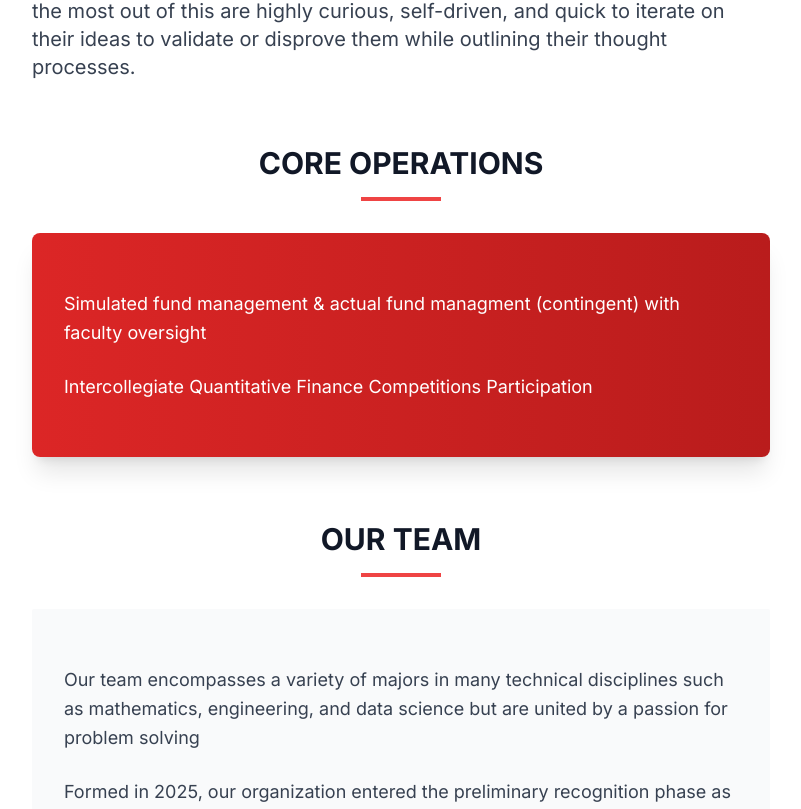
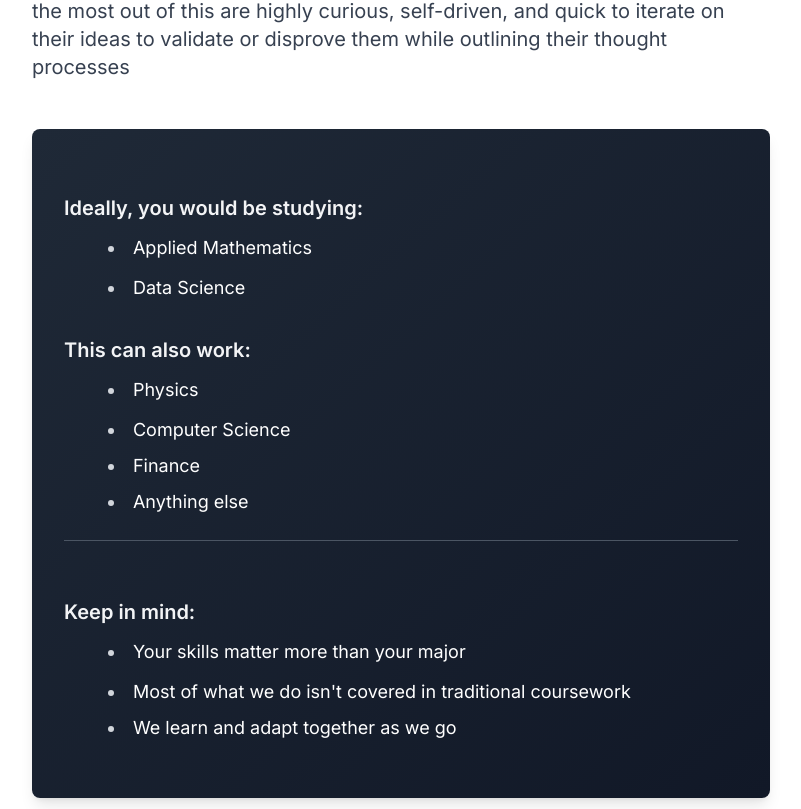
Before and after one commit to aiqsorg/club, a React (Vite) app: page /#/about in a window 1280 px wide. Shown: the part 391-1200 px from the top of the page, without its empty margins (239-1040 px from the left). Built offline with nearby package versions, Linux system fonts and the light colour scheme.

Commit message:
Update About.tsx

```diff
--- a/src/pages/About.tsx
+++ b/src/pages/About.tsx
@@ -11,8 +11,38 @@ const About: React.FC = () => {
           <div className="prose prose-lg mx-auto">
             <p className="text-lg md:text-xl mb-8 leading-relaxed">
               We are a group of inventive and astute problem solvers that apply various means to capture overlooked edges in markets.
-              Our workflow is flexible and consists of regular meetings where we continuously work on our projects. As your schedule allows you can drop in and out. We find that the people that get the most out of this are highly curious, self-driven, and quick to iterate on their ideas to validate or disprove them while outlining their thought processes.
+              Our workflow is flexible and consists of regular meetings where we continuously work on our projects. As your schedule allows you can drop in and out. We find that the people that get the most out of this are highly curious, self-driven, and quick to iterate on their ideas to validate or disprove them while outlining their thought processes
             </p>
+
+            {/* BACKGROUND SECTION */}
+            <div className="my-12 bg-gradient-to-br from-gray-800 to-gray-900 text-white p-8 rounded-lg shadow-lg">
+              <div className="mb-6">
+                <h3 className="text-xl font-semibold mb-3 text-gray-100">Ideally, you would be studying:</h3>
+                <ul className="list-disc list-inside space-y-2 ml-2">
+                  <li className="text-lg">Applied Mathematics</li>
+                  <li className="text-lg">Data Science</li>
+                </ul>
+              </div>
+
+              <div className="mb-6">
+                <h3 className="text-xl font-semibold mb-3 text-gray-100">This can also work:</h3>
+                <ul className="list-disc list-inside space-y-2 ml-2">
+                  <li className="text-lg">Physics</li>
+                  <li className="text-lg">Computer Science</li>
+                  <li className="text-lg">Finance</li>
+                  <li className="text-lg">Anything else</li>
+                </ul>
+              </div>
+
+              <div className="border-t border-gray-600 pt-6">
+                <h3 className="text-xl font-semibold mb-3 text-gray-100">Keep in mind:</h3>
+                <ul className="list-disc list-inside space-y-2 ml-2">
+                  <li className="text-lg">Your skills matter more than your major</li>
+                  <li className="text-lg">Most of what we do isn't covered in traditional coursework</li>
+                  <li className="text-lg">We learn and adapt together as we go</li>
+                </ul>
+              </div>
+            </div>
 
             {/* CORE OPERATIONS SECTION */}
             <div className="my-16">
@@ -52,7 +82,6 @@ const About: React.FC = () => {
                 </p>
               </div>
             </div>
-
           </div>
         </div>
       </div>
@@ -61,6 +90,75 @@ const About: React.FC = () => {
 };
 
 export default About;
+
+
+
+
+
+
+// import React from 'react';
+// import PageHeader from '../components/PageHeader';
+
+// const About: React.FC = () => {
+//   return (
+//     <div className="min-h-screen">
+//       <div className="container mx-auto px-4 py-10">
+//         <PageHeader title="ABOUT" />
+
+//         <div className="max-w-4xl mx-auto">
+//           <div className="prose prose-lg mx-auto">
+//             <p className="text-lg md:text-xl mb-8 leading-relaxed">
+//               We are a group of inventive and astute problem solvers that apply various means to capture overlooked edges in markets.
+//               Our workflow is flexible and consists of regular meetings where we continuously work on our projects. As your schedule allows you can drop in and out. We find that the people that get the most out of this are highly curious, self-driven, and quick to iterate on their ideas to validate or disprove them while outlining their thought processes.
+//             </p>
+
+//             {/* CORE OPERATIONS SECTION */}
+//             <div className="my-16">
+//               <div className="text-center mb-8">
+//                 <h2 className="text-2xl md:text-3xl font-bold text-gray-900 mb-4">
+//                   CORE OPERATIONS
+//                 </h2>
+//                 <div className="w-20 h-1 bg-red-500 mx-auto"></div>
+//               </div>
+
+//               <div className="bg-gradient-to-r from-red-600 to-red-700 text-white p-8 rounded-lg shadow-xl">
+//                 <p className="text-lg leading-relaxed mb-6">
+//                   Simulated fund management & actual fund managment (contingent) with faculty oversight
+//                 </p>
+//                 <p className="text-lg leading-relaxed">
+//                   Intercollegiate Quantitative Finance Competitions Participation
+//                 </p>
+//               </div>
+//             </div>
+
+//             {/* MEMBER INFORMATION SECTION */}
+//             <div className="my-16">
+//               <div className="text-center mb-8">
+//                 <h2 className="text-2xl md:text-3xl font-bold text-gray-900 mb-4">
+//                   OUR TEAM
+//                 </h2>
+//                 <div className="w-20 h-1 bg-red-500 mx-auto"></div>
+//               </div>
+
+//               <div className="bg-gray-50 p-6 md:p-8 rounded-sm">
+//                 <p className="text-lg leading-relaxed mb-6">
+//                   Our team encompasses a variety of majors in many technical disciplines such as mathematics, engineering, and data science but are united by a passion for problem solving
+//                 </p>
+
+//                 <p className="text-lg leading-relaxed">
+//                    Formed in 2025, our organization entered the preliminary recognition phase as an official student organization at Northeastern University, with full-fledged status anticipated by Fall 2026
+//                 </p>
+//               </div>
+//             </div>
+
+//           </div>
+//         </div>
+//       </div>
+//     </div>
+//   );
+// };
+
+// export default About;
 
 
 
```
